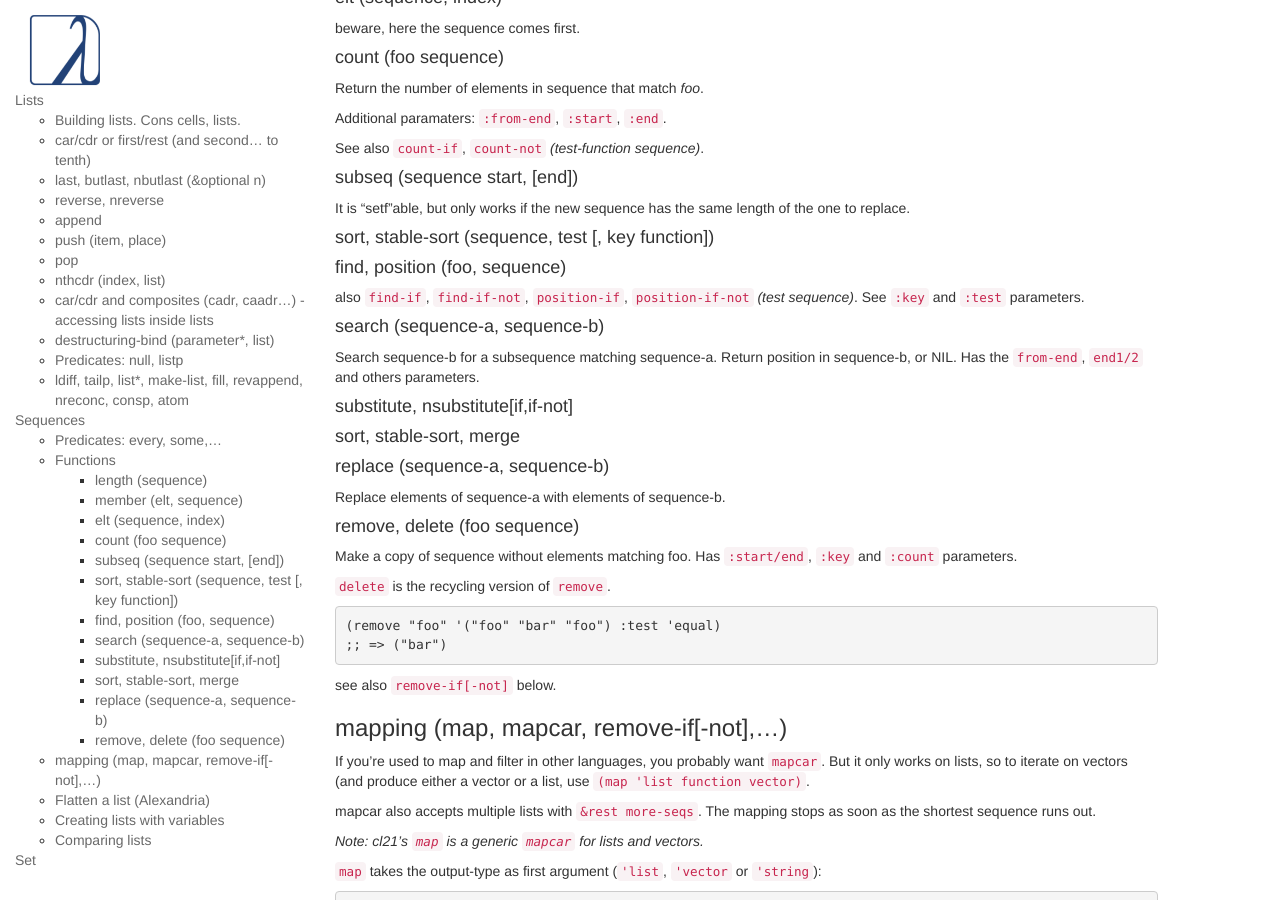
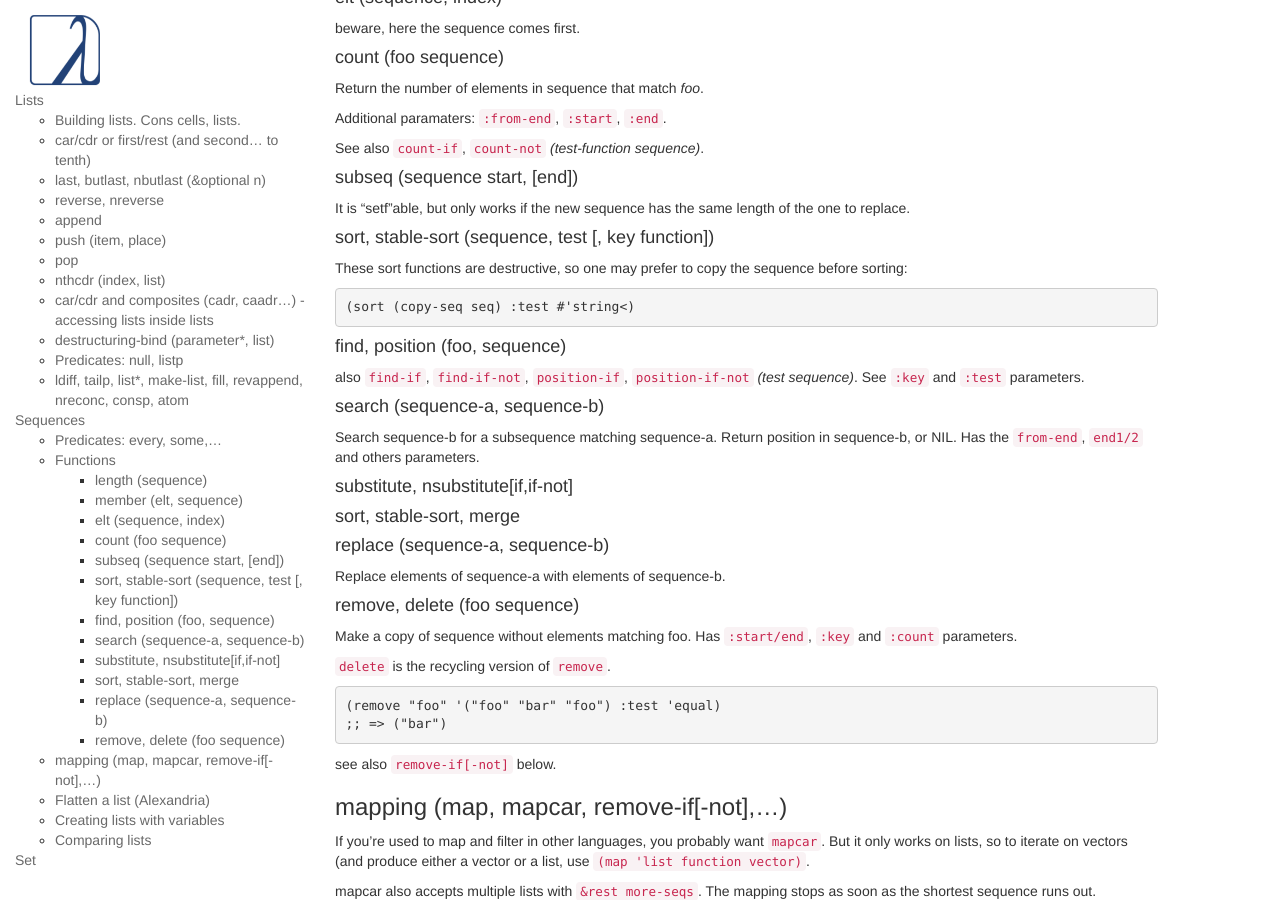
Before and after one commit to LispCookbook/cl-cookbook, a Jekyll site: the page built from data-structures.md, in a window 1280 px wide and 900 px high, scrolled down 5499 px. Built offline with Jekyll 4.4.1, drawn with Linux system fonts in a browser that asks for light colours.

Commit message:
data structures: sort is destructive, use copy-seq beforehand.

```diff
--- a/data-structures.md
+++ b/data-structures.md
@@ -398,6 +398,10 @@ It is "setf"able, but only works if the new sequence has the same
 length of the one to replace.
 
 #### sort, stable-sort (sequence, test [, key function])
+
+These sort functions are destructive, so one may prefer to copy the sequence before sorting:
+
+    (sort (copy-seq seq) :test #'string<)
 
 #### find, position (foo, sequence)
 
```
